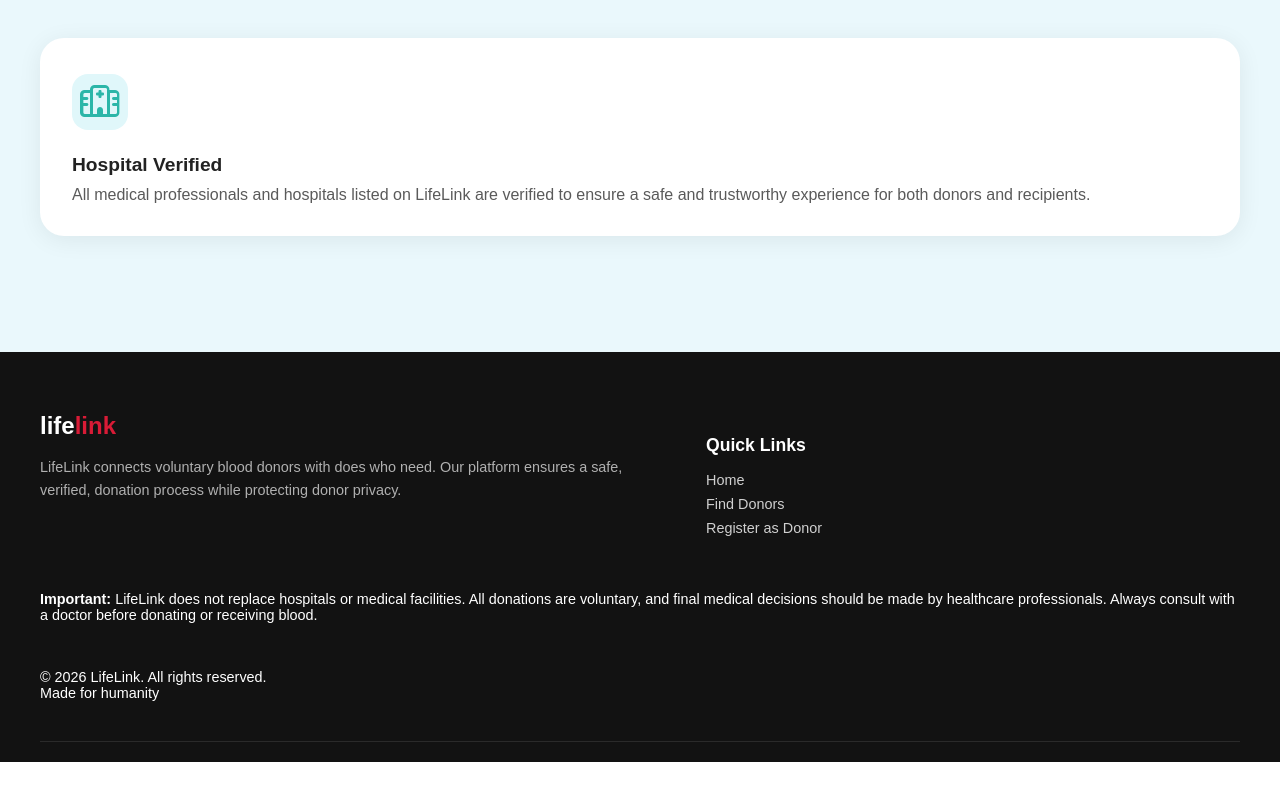
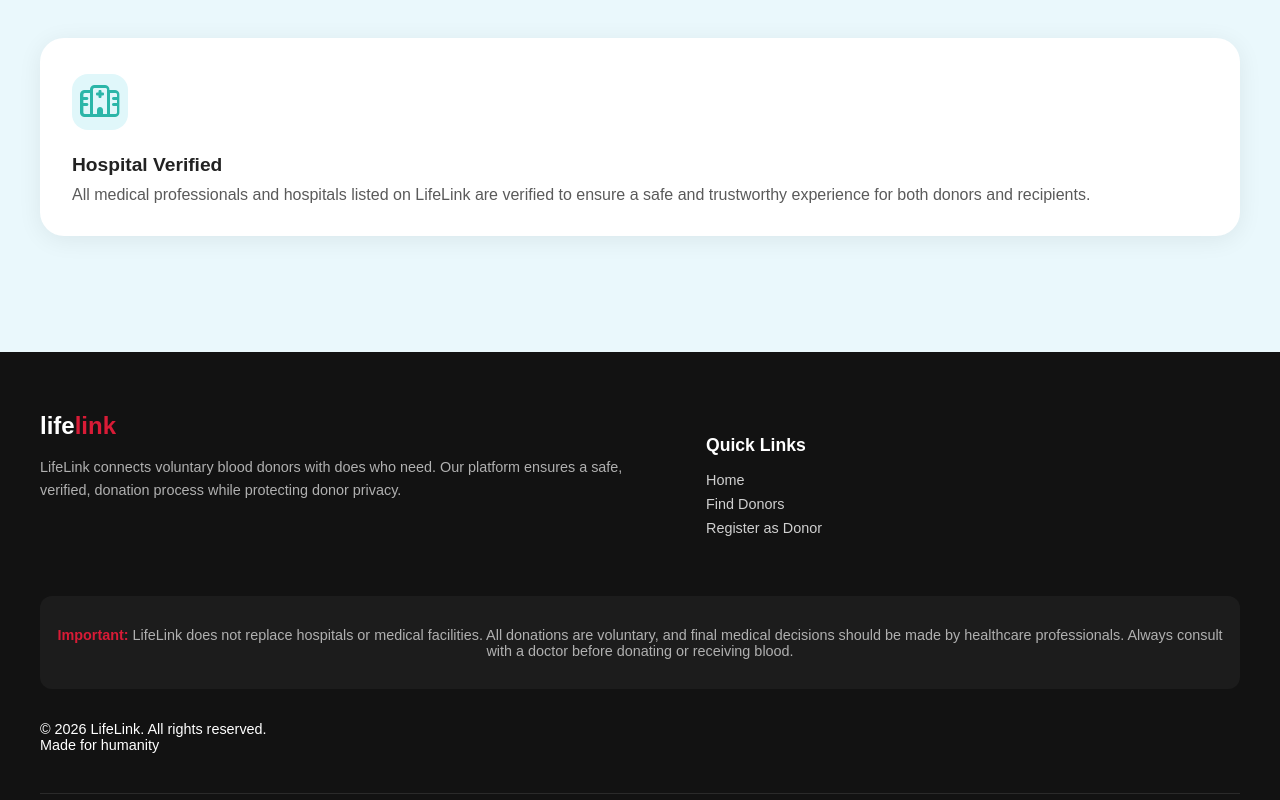
Before and after one commit to Apurva5492/LifeLink, a plain HTML site: page index.html in a window 1280 px wide. Shown: the part 2509-3309 px from the top of the page. Before the commit the page ends 3271 px from the top, so only its background shows below. Drawn offline with Linux system fonts and the light colour scheme.

Commit message:
footer-changes

```diff
--- a/index.css
+++ b/index.css
@@ -426,7 +426,7 @@ nav a{
 .footer-links a:hover{
     color: #d81b36;
 }
-.footer-desclaimer{
+.footer-disclaimer{
     background:#1c1c1c;
     padding: 16px;
     border-radius: 12px;
@@ -436,7 +436,7 @@ nav a{
     color: #b0b0b0;
     font-size: 0.9rem;
 }
-.footer-desclaimer strong{
+.footer-disclaimer strong{
     color: #d81b36;
 }
 .footer-botton{
```
